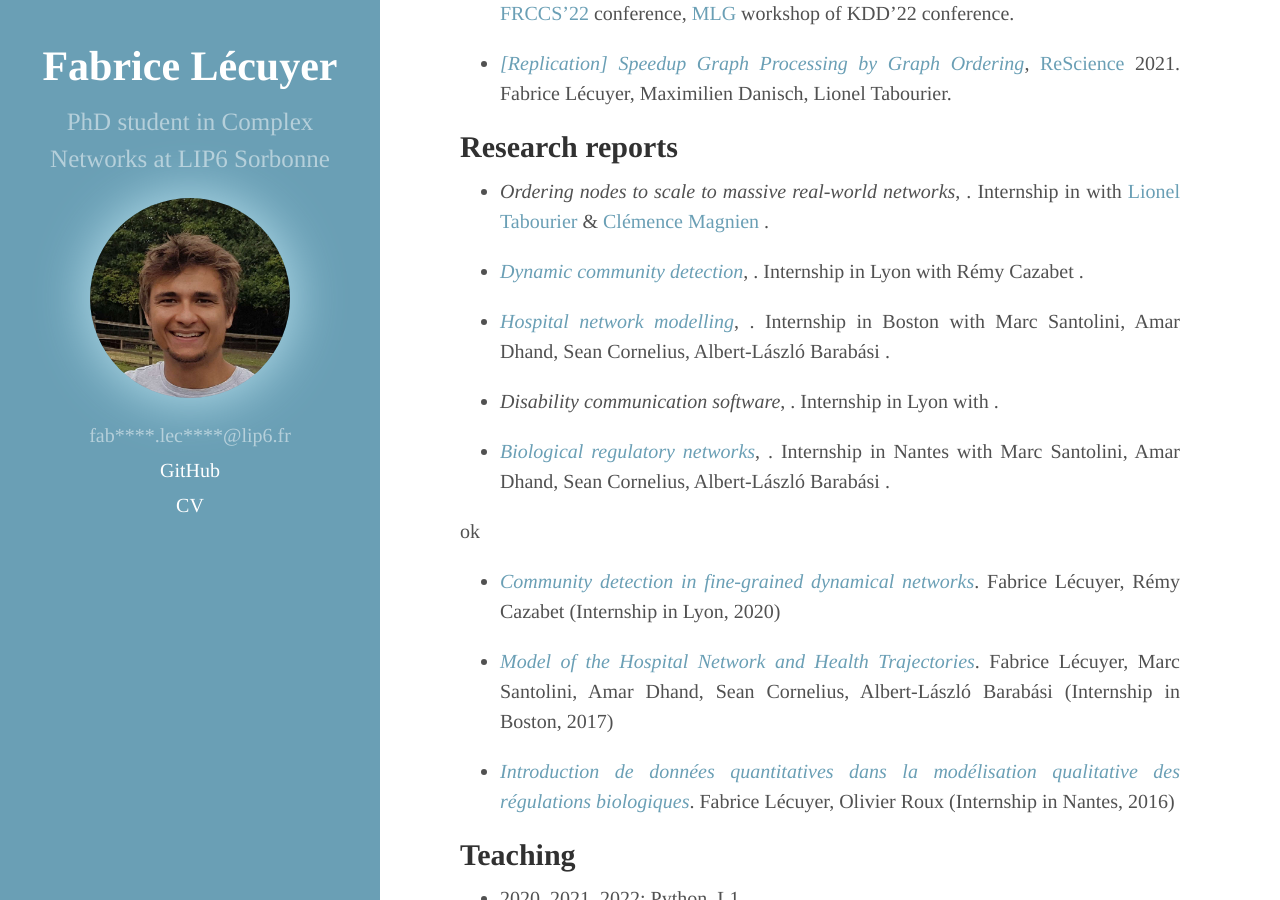
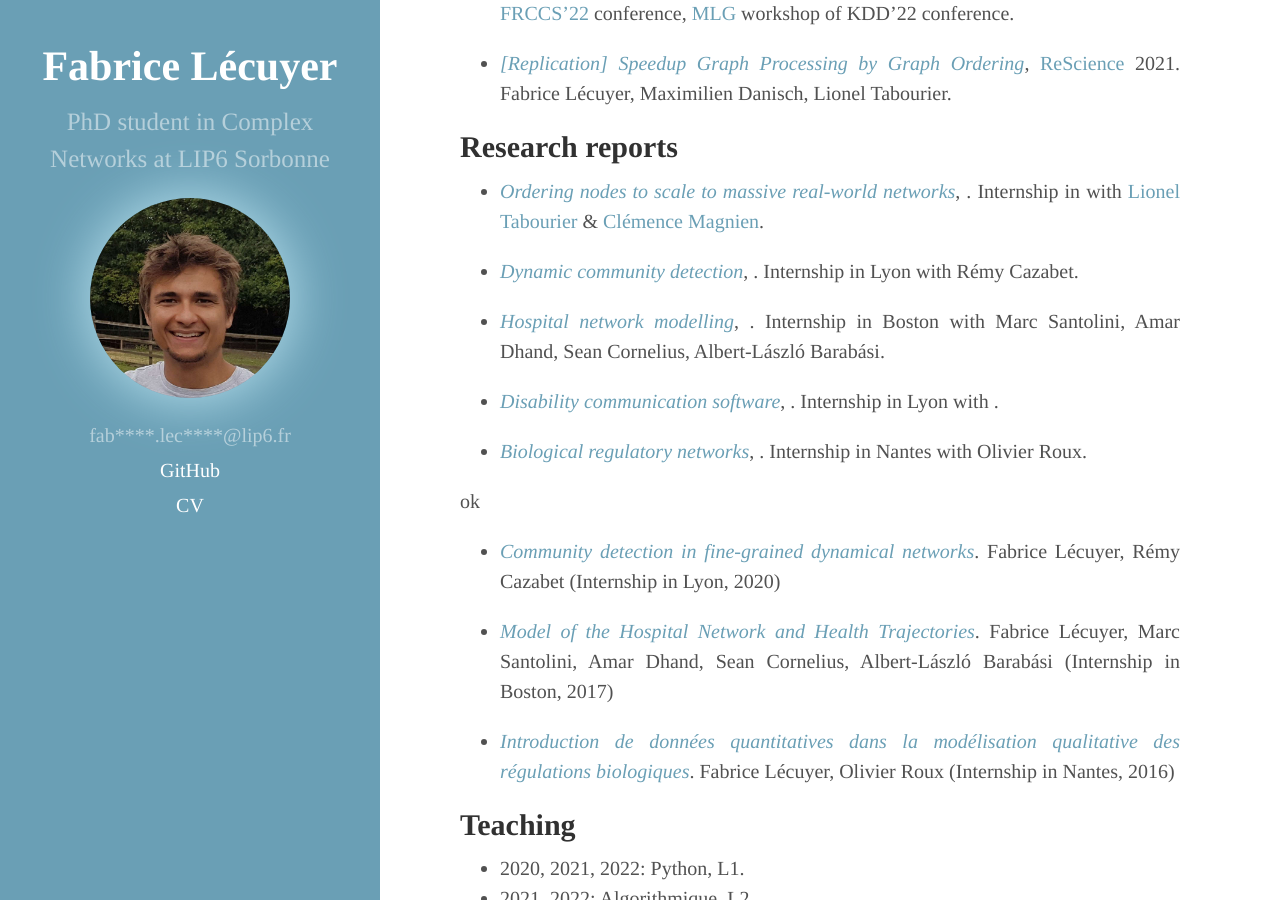
Before and after one commit to lecfab/lecfab.github.io, a Jekyll site: the page built from index.md, in a window 1280 px wide and 900 px high, scrolled down 807 px. Built offline with Jekyll 4.4.1, drawn with Linux system fonts in a browser that asks for light colours.

```diff
--- a/_config.yml
+++ b/_config.yml
@@ -180,6 +180,7 @@ data:
             - Find generative models for these properties.
 
         - title: Dynamic community detection
+          fulltitle: Community detection in fine-grained dynamical networks
           lab: Data Science Team, LIRIS
           location: Lyon
           dates: 2020
@@ -191,6 +192,7 @@ data:
             Confront them to various quality functions of the literature. Design scalable methods, test them on real and synthetic datasets.
 
         - title: Hospital network modelling
+          fulltitle: Model of the Hospital Network and Health Trajectories
           lab: Barabási lab, Northeastern
           location: Boston
           dates: 2017
@@ -211,11 +213,12 @@ data:
             of expression with linguists. Involve many health professionals and participate in two hackathons.
 
         - title: Biological regulatory networks
+          fulltitle: Introduction de données quantitatives dans la modélisation qualitative des régulations biologiques
           lab: Institute in Cybernetic
           location: Nantes
           dates: 2016
           duration: two months
-          supervisors: Marc Santolini, Amar Dhand, Sean Cornelius, Albert-László Barabási
+          supervisors: Olivier Roux
           file: https://fabrice.lecuyer.me/public/pdf/Lecuyer_2016_Reseaux-regulation-biologique.pdf
           description: >
             Analyse gene interaction networks and theoretical inference graphs. Parse real data about protein activation
--- a/index.md
+++ b/index.md
@@ -21,12 +21,9 @@ Feel free to contact me by email!
 
 ## Research reports
 {% assign internships=site.data.research %}
-{% for internship in internships %}
-* {% if internship.file %} [_{{internship.title}}_]({{internship.file}}), {% else %} _{{internship.title}}_, {% endif %}
-{{internship.year}}.
-Internship in {{internship.location}} with {{internship.supervisors}}
-{{publi.published}} {{publi.year}}.
-{% if publi.authors %} {{publi.authors}}. {% endif %} {{publi.comment}}
+{% for internship in internships | where_exp: "item", "item.file != empty" %}
+*  [_{{internship.title}}_]({{internship.file}}), {{internship.year}}.
+Internship in {{internship.location}} with {{internship.supervisors}}.
 {% endfor %}
 
 ok
```
